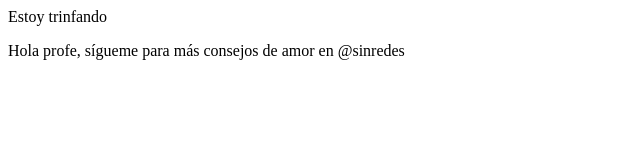
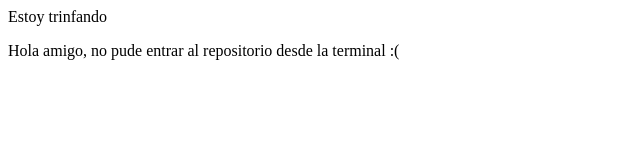
Before and after one commit to mco-03/proyectoDemoCursoPrework, a plain HTML site: page index.html in a window 1280 px wide. Shown: the full height of the page, 0-640 px from the left. Drawn offline with Linux system fonts and the light colour scheme.

```diff
--- a/index.html
+++ b/index.html
@@ -7,6 +7,6 @@
     <title>hola Platzi</title>
 </head> Estoy trinfando
 <body>
-<p>Hola profe, sígueme para más consejos de amor en @sinredes</p>
+<p>Hola amigo, no pude entrar al repositorio desde la terminal :(</p>
 </body>
 </html>
```
